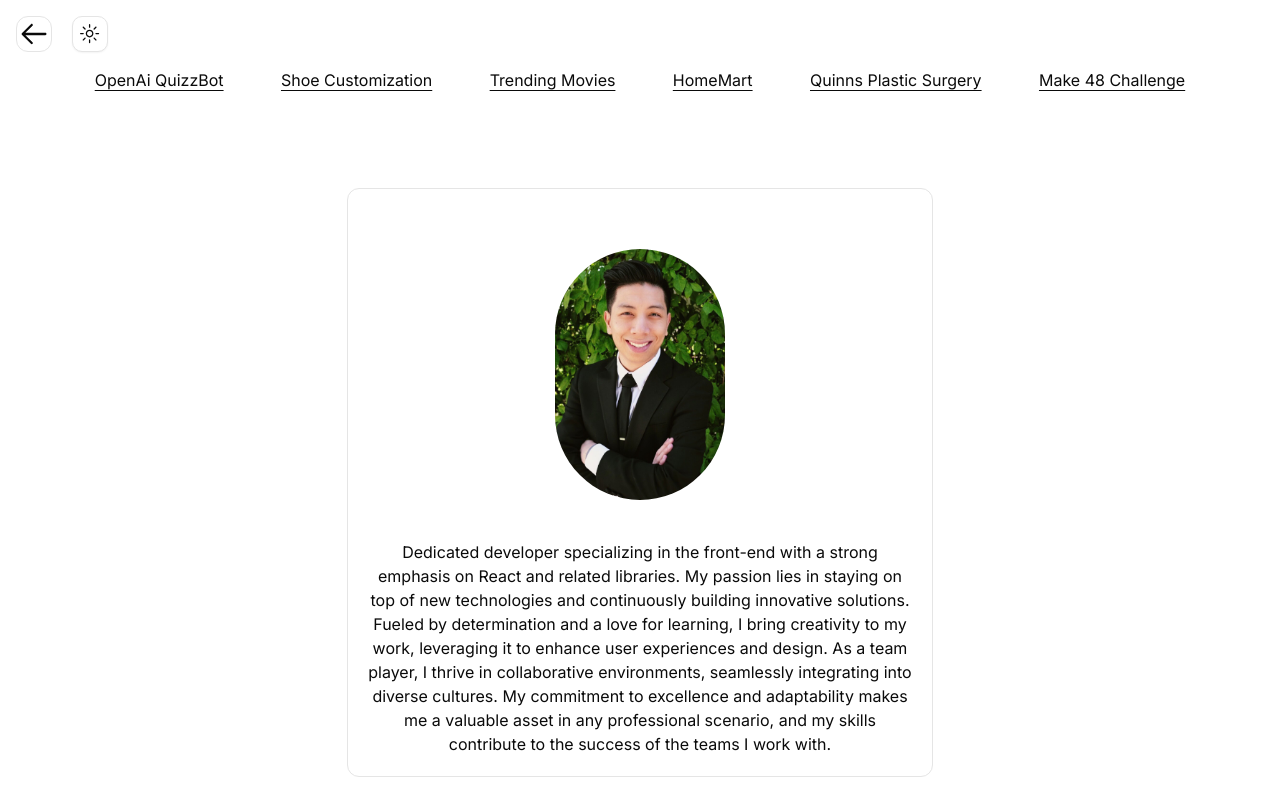
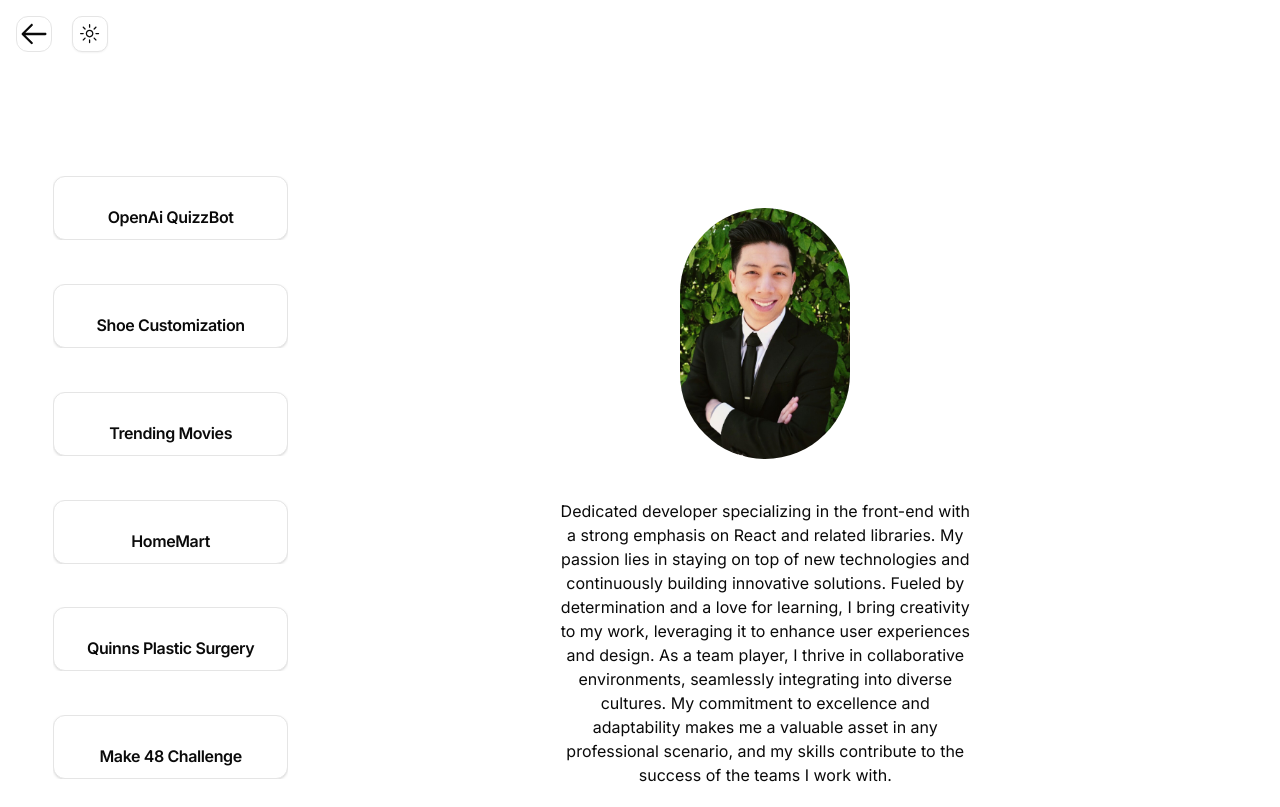
Before and after one commit to Kevetic/Portfolio, a Next.js app: page /projects in a window 1280 px wide. Built offline with nearby package versions, Linux system fonts and the light colour scheme.

Commit message:
changed projects again

```diff
--- a/app/projects/page.tsx
+++ b/app/projects/page.tsx
@@ -95,30 +95,28 @@ const defaultAnimations = {
 
 function Projects() {
   return (
-    <div className="gap-4 flex flex-col justify-evenly w-11/12 m-auto transition-all duration-700 ease-in-out">
+    <div className="gap-4 lg:flex justify-evenly w-11/12 m-auto transition-all duration-700 ease-in-out lg:relative lg:mt-20">
       <motion.div
         initial="hidden"
         transition={{ staggerChildren: 0.4, type: "spring" }}
         whileInView="visible"
-        className="gap-4 flex-row justify-evenly hidden lg:flex"
+        className="gap-4 lg:flex-col w-full justify-evenly lg:flex md:hidden"
       >
         {projectArray.map((project, i) => (
-          <HoverCard key={i}>
-            <HoverCardTrigger className="cursor-pointer underline-offset-4 underline hover:scale-105 transition-all ease-in-out hover:animate-pulse hover:text-primary ">
-              {project.projectName}
-            </HoverCardTrigger>
-            <HoverCardContent className="w-[500px] m-2">
+          <motion.div
+            whileHover={{ height: "100%", width: "100%" }}
+            className="lg:h-16 lg:overflow-hidden hidden md:flex"
+            key={i}
+          >
             <ProjectCard
-                key={i}
               name={project.projectName}
               image={project.image}
               summary={project.summary}
               link={project.projectLink}
               github={project.github}
-                styles={"border-none shadow-none"}
+              styles={""}
             />
-            </HoverCardContent>
-          </HoverCard>
+          </motion.div>
         ))}
       </motion.div>
       <motion.div
@@ -134,7 +132,7 @@ function Projects() {
           initial={{ opacity: 0 }}
           whileInView={{ opacity: 1 }}
           transition={{ duration: 5 }}
-          className="bg-transparent border p-5 rounded-xl text-center lg:w-1/2 m-auto md:mt-20"
+          className="bg-transparent p-5 rounded-xl text-center lg:w-1/2 m-auto"
         >
           <>
             <Image
@@ -166,7 +164,7 @@ function Projects() {
           summary={project.summary}
           link={project.projectLink}
           github={project.github}
-          styles={"lg:hidden"}
+          styles={"lg:hidden flex flex-col m-4"}
         />
       ))}
     </div>
--- a/components/ProjectCard/ProjectCard.tsx
+++ b/components/ProjectCard/ProjectCard.tsx
@@ -24,7 +24,7 @@ function ProjectCard({
   return (
     <Card className={styles}>
       <CardHeader>
-        <CardTitle className="text-center justify-center items-center">
+        <CardTitle className="text-center justify-center items-center lg:m-2">
           {name}
         </CardTitle>
         <CardDescription className="w-full p-2 text-center">
```
Lines whose indentation alone changed are shown as unchanged.
